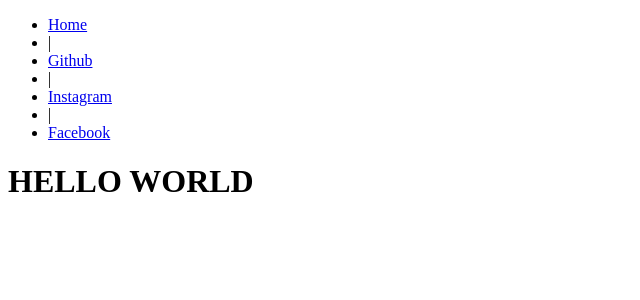
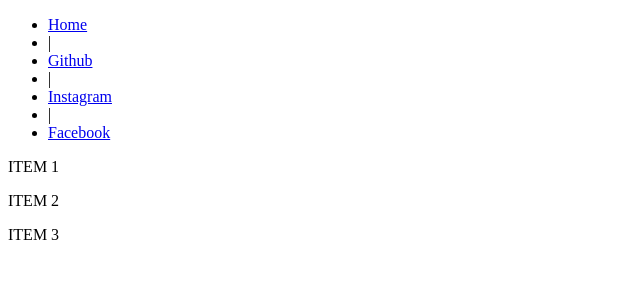
Before and after one commit to rlthomascc/interactiveResume, a React (Create React App) app in the folder client/: page / in a window 1280 px wide. Shown: the top 300 px of the page, without its empty margins (0-640 px from the left). Built offline with nearby package versions, Linux system fonts and the light colour scheme; the HTML template or start-up script is replaced by a standard one.

Commit message:
Implement Flexbox

```diff
--- a/client/src/components/HomePage.js
+++ b/client/src/components/HomePage.js
@@ -13,7 +13,17 @@ class HomePage extends Component {
     return (
       <div>
         {/* Create flexbox container for Myspace.com profile details */}
-        <h1>HELLO WORLD</h1>
+        <div className="container">
+          <div className="item1">
+            <p>ITEM 1</p>
+          </div>
+          <div className="item2">
+            <p>ITEM 2</p>
+          </div>
+          <div className="item3">
+            <p>ITEM 3</p>
+          </div>
+        </div>
       </div>
     );
   }
```
Also changed, not shown: 1 other file (tests, documents, lock files or other folders).
